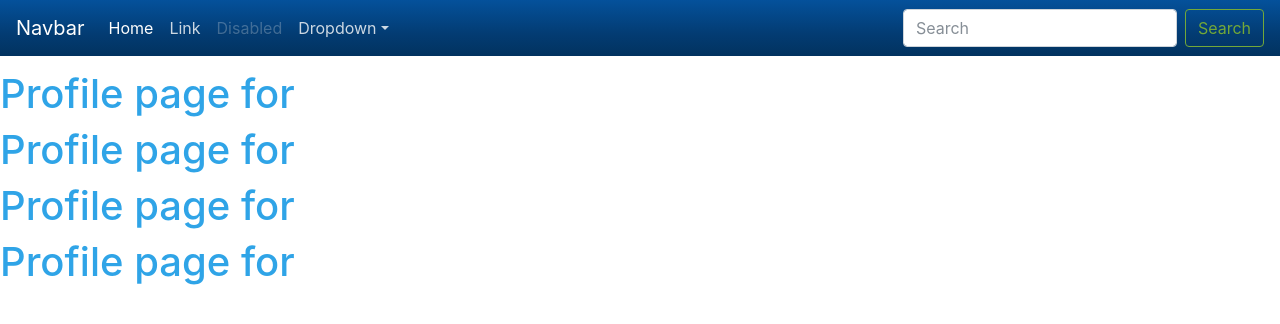
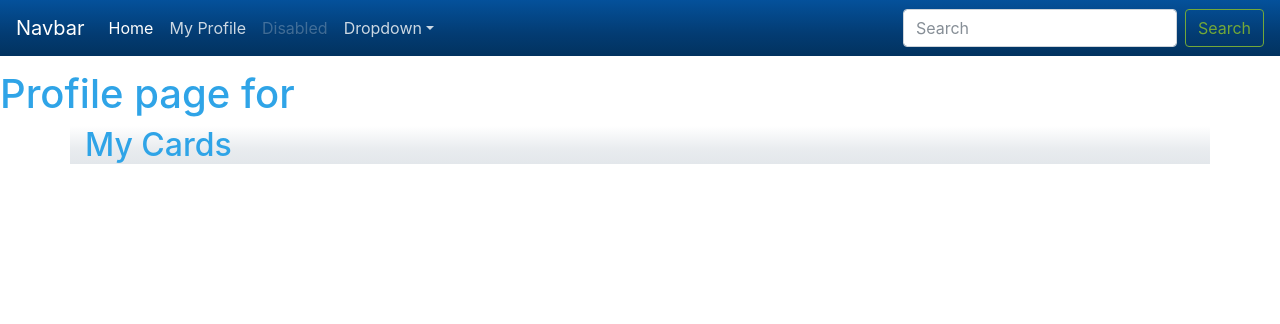
Before and after one commit to hal0zer0/elementals, a Django app: template elementals/templates/profile.html in a window 1280 px wide. Shown: the top 324 px of the page. Run offline with Django 3.2, Linux system fonts and the light colour scheme; the template is opened without the code that fills it, so the values that code supplies are empty; some libraries are stand-ins or nearby versions.

Commit message:
Finally working on actual profile

```diff
--- a/elementals/templates/_navbar.html
+++ b/elementals/templates/_navbar.html
@@ -8,10 +8,10 @@
       <div class="collapse navbar-collapse" id="navbarsExampleDefault">
           <ul class="navbar-nav mr-auto">
               <li class="nav-item active">
-                  <a class="nav-link" href="#">Home <span class="sr-only">(current)</span></a>
+                  <a class="nav-link" href="{% url 'home' %}">Home <span class="sr-only">(current)</span></a>
               </li>
               <li class="nav-item">
-                  <a class="nav-link" href="#">Link</a>
+                  <a class="nav-link" href="{% url 'profile' user.username %}">My Profile</a>
               </li>
               <li class="nav-item">
                   <a class="nav-link disabled" href="#" tabindex="-1" aria-disabled="true">Disabled</a>
--- a/elementals/templates/profile.html
+++ b/elementals/templates/profile.html
@@ -2,7 +2,15 @@
 
 {% block content %}
     <h1>Profile page for {{ user.username }} </h1>
-<h1>Profile page for {{ user.username }} </h1>
-<h1>Profile page for {{ user.username }} </h1>
-<h1>Profile page for {{ user.username }} </h1>
+
+    <div class="container bg-light">
+        <h2>My Cards</h2>
+        <a href="{% url 'create_card' %}"
+        <div class="card-columns">
+            {% for card in my_cards %}
+                {% include "_card.html" %}
+
+            {% endfor %}
+        </div>
+    </div>
 {% endblock %}
--- a/elementals/urls.py
+++ b/elementals/urls.py
@@ -15,7 +15,7 @@ Including another URLconf
 """
 from django.contrib import admin
 from django.urls import path, include
-from elementals.views import home, profile
+from elementals.views import home, profile, create
 from elemapi import urls as apiurls
 
 urlpatterns = [
@@ -23,4 +23,5 @@ urlpatterns = [
     path('api/', include(apiurls)),
     path('', home.ShowHome, name="home"),
     path('users/<username>/', profile.show, name="profile"),
+    path('create/', create.show, name="create_card")
 ]
--- /dev/null
+++ b/elementals/views/create.py
@@ -0,0 +1,5 @@
+from django.shortcuts import render
+from elemcore import models as emodels
+
+def show(request):
+    pass
--- a/image_locations.txt
+++ b/image_locations.txt
@@ -33,3 +33,5 @@ https://img5.goodfon.com/wallpaper/nbig/3/40/yaroslav-semenchenko-by-yaroslav-se
 
 Moat
 https://cdn73.picsart.com/195692319000201.jpg
+
+-------------------------------------------------------------------------
```
Also changed, not shown: elemcore/models.py (+3 -5 lines), elementals/views/profile.py (+6 -1 lines).
